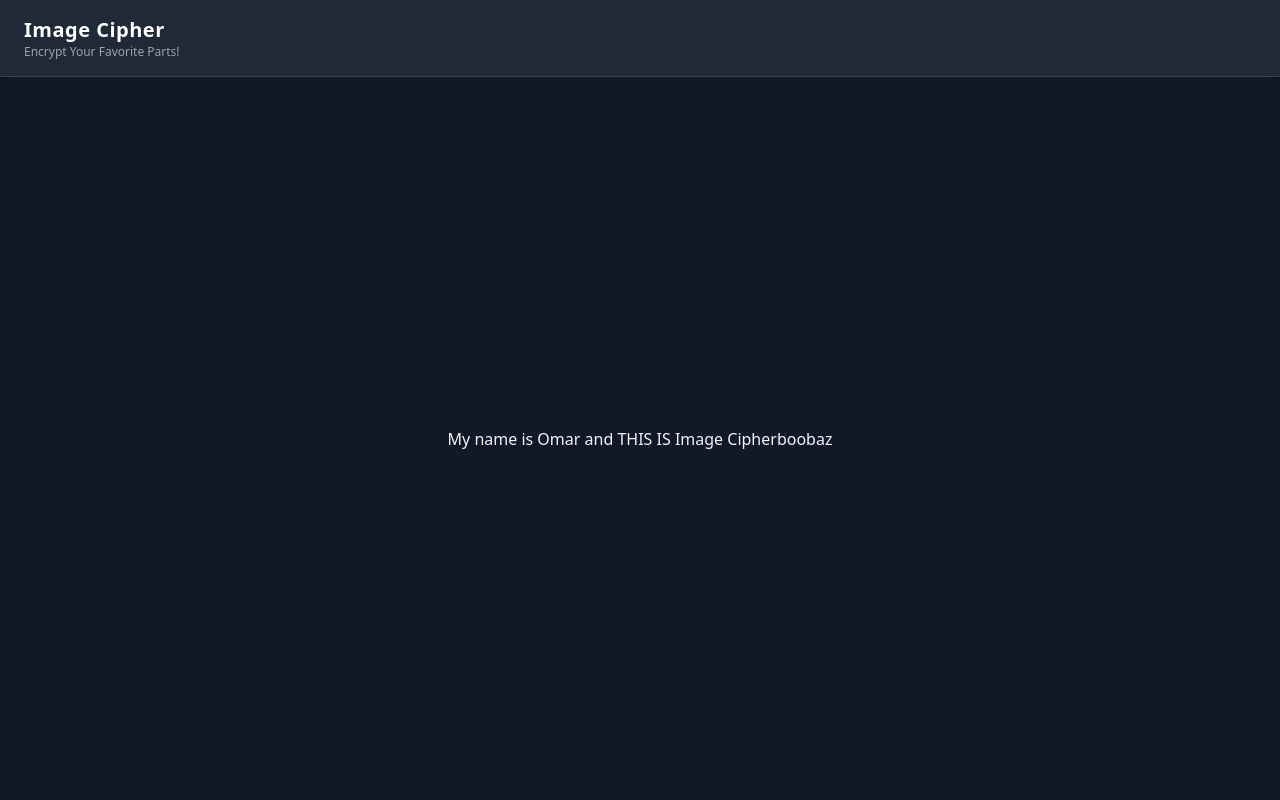
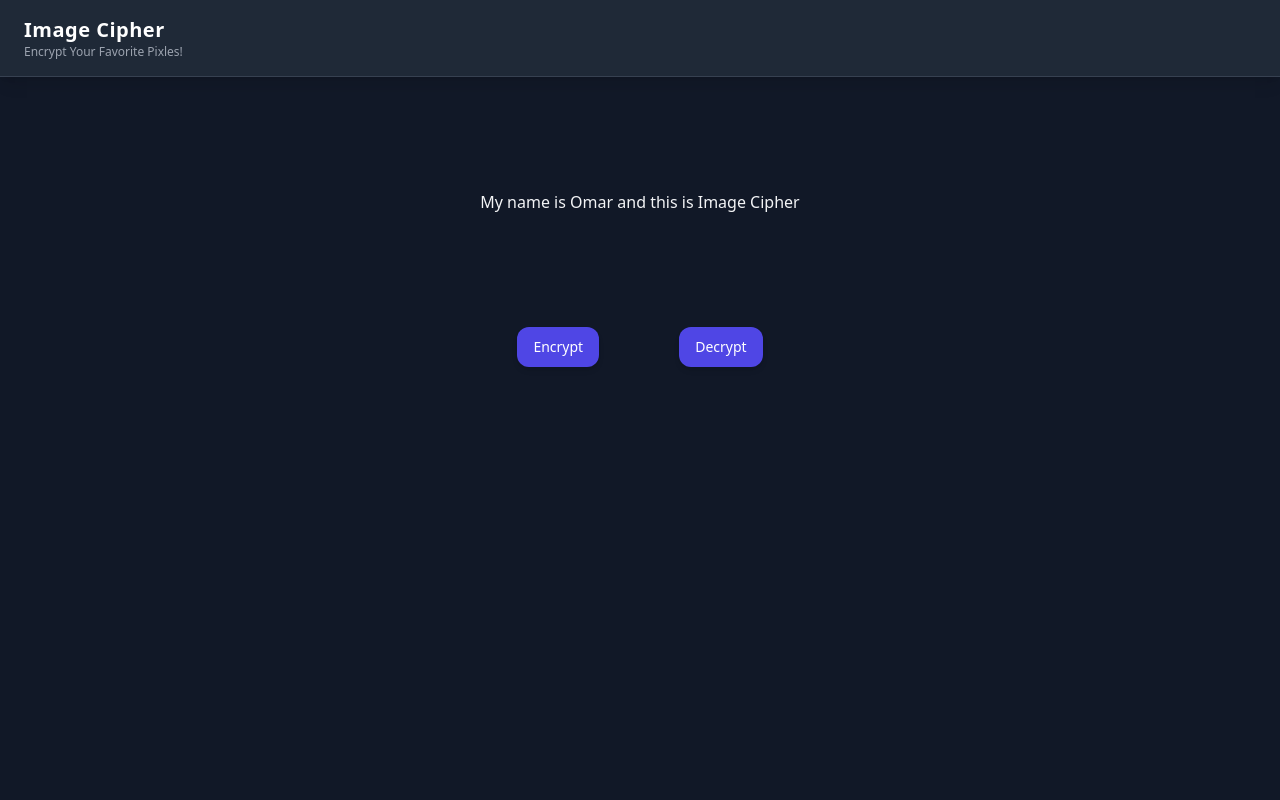
Before and after one commit to omr-cy/Image-Cipher, a Flask app: page / in a window 1280 px wide. Run offline with Flask 3, Linux system fonts and the light colour scheme; parts of the project's set-up code (start-up, migrations or seed data) failed here and were passed over; some libraries are stand-ins or nearby versions.

Commit message:
some updates to index page

```diff
--- a/frontend/static/styles.css
+++ b/frontend/static/styles.css
@@ -1,6 +1,28 @@
-.canvas-container { position: relative; overflow: hidden; background: #111827; border-radius: 0.75rem; }
-main { overflow: hidden; background: #111827; border-radius: 0.75rem; }
-canvas { display: block; touch-action: none; }
+main
+{
+    overflow:
+    hidden;
+    background: #111827;
+    border-radius: 0.75rem;
+}
+canvas
+{
+    display:
+    block;
+    touch-action: one;
+}
+.index-btn
+{
+    background-color: crimson;
+    /* border-spacing: 10cap; */
+}
+.canvas-container
+{
+    position: relative;
+    overflow: hidden;
+    background: #111827;
+    border-radius: 0.75rem;
+}
 /* Custom scrollbar */
 ::-webkit-scrollbar { width: 6px; height: 6px; }
 ::-webkit-scrollbar-track { background: #1f2937; }
--- a/frontend/templates/index.html
+++ b/frontend/templates/index.html
@@ -3,10 +3,16 @@
 {% block main %}
 
     <!-- Main block in index.html -->
-    <main class="flex-1 flex items-center justify-center relative min-h-[350px]">
-        <p>My name is Omar and THIS IS Image Cipher</p>
-        <button>boo</button>
-        <button>baz</button>
-    </main>
+    <div class="flex items-center justify-center relative min-h-[250px]">
+        <p>My name is Omar and this is Image Cipher</p>
+    </div>
+    <div class="flex items-center justify-center relative min-h-[10px] space-x-20">
+        <button class="index-btn cursor-pointer bg-indigo-600 hover:bg-indigo-500 text-white text-sm font-medium py-2.5 px-4 rounded-xl transition-all shadow-md flex items-center gap-2">
+            <a href="/encryptor">Encrypt</a>
+        </button>
+        <button class="index-btn cursor-pointer bg-indigo-600 hover:bg-indigo-500 text-white text-sm font-medium py-2.5 px-4 rounded-xl transition-all shadow-md flex items-center gap-2">
+            <a href="/decryptor">Decrypt</a>
+        </button>
+    </div>
 
 {% endblock %}
--- a/frontend/templates/layout.html
+++ b/frontend/templates/layout.html
@@ -9,13 +9,12 @@
         <script src="https://cdnjs.cloudflare.com/ajax/libs/font-awesome/6.4.0/js/all.min.js"></script>
     </head>
     <body class="bg-gray-900 text-gray-100 min-h-screen flex flex-col font-sans antialiased selection:bg-indigo-500 selection:text-white">
-
         <!-- Header -->
         <header class="bg-gray-800 border-b border-gray-700 px-6 py-4 shadow-lg flex flex-wrap justify-between items-center gap-4">
             <div class="flex items-center space-x-3 space-x-reverse">
                 <div>
                     <h1 class="text-xl font-bold text-white tracking-wide">Image Cipher</h1>
-                    <p class="text-xs text-gray-400">Encrypt Your Favorite Parts!</p>
+                    <p class="text-xs text-gray-400">Encrypt Your Favorite Pixles!</p>
                 </div>
             </div>
         </header>
@@ -30,7 +29,6 @@
             <i id="toastIcon" class="fa-solid fa-circle-check text-emerald-400"></i>
             <span id="toastMsg" class="text-sm font-medium"></span>
         </div>
-
         <script src="/static/main.js"></script>
     </body>
 </html>
```
Also changed, not shown: utils/utils.py (+4 -4 lines).
